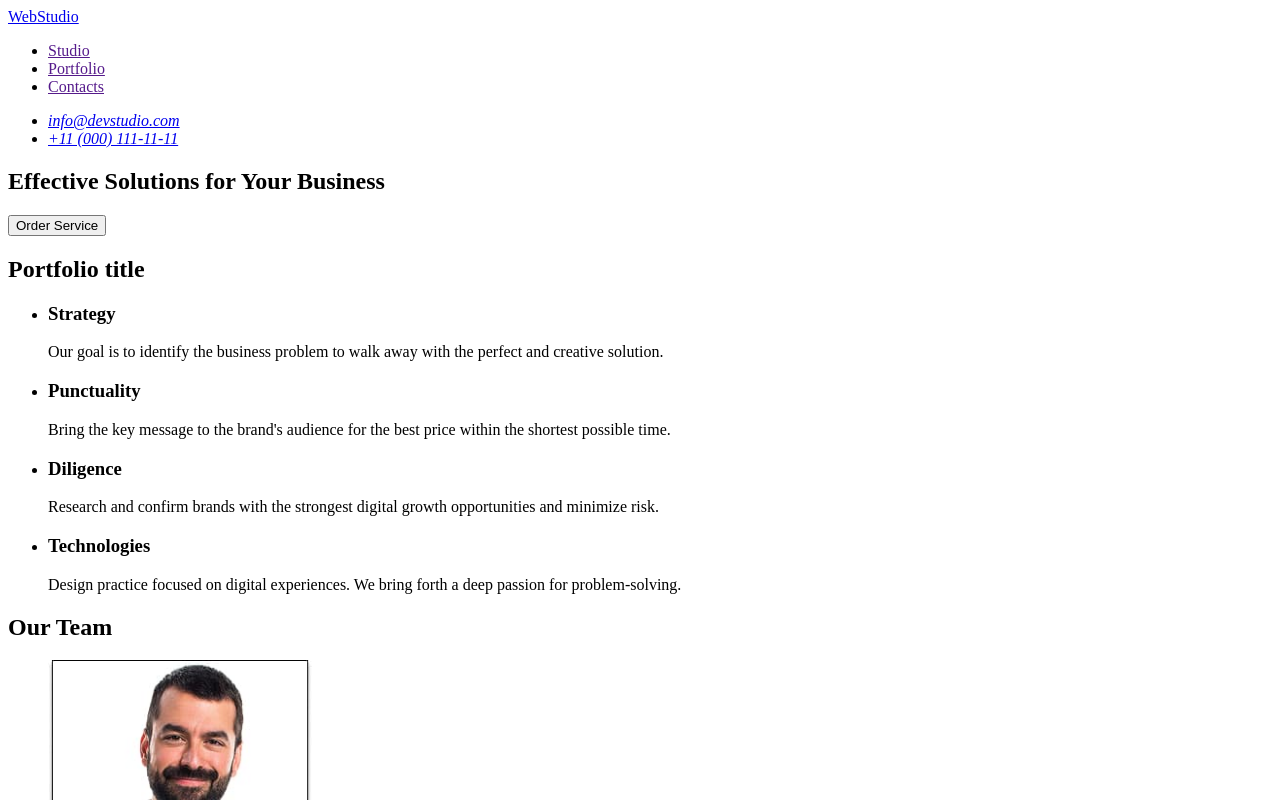
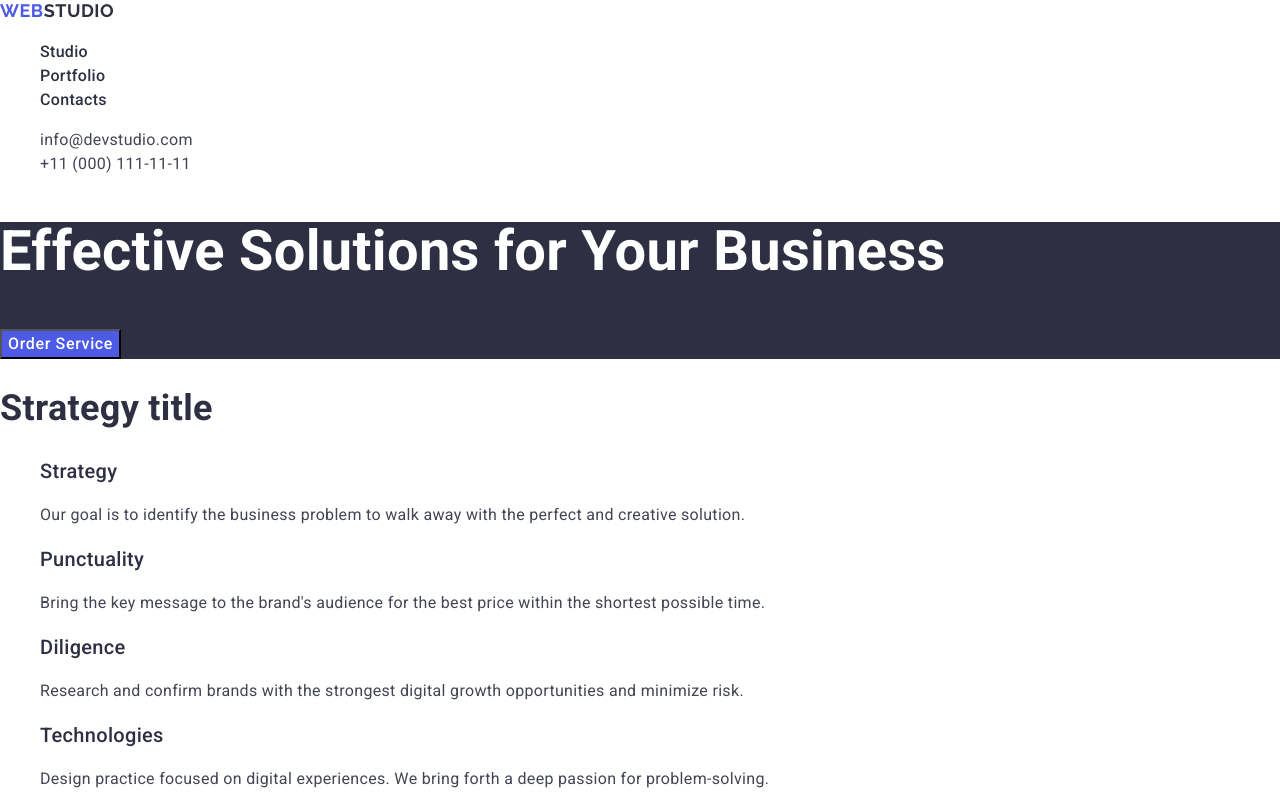
Before and after one commit to Vladik76/goit-markup-hw-06, a plain HTML site: page index.html in a window 1280 px wide. Shown: the top 800 px of the page. Drawn offline with nearby package versions, Linux system fonts and the light colour scheme.

Commit message:
first release

```diff
--- /dev/null
+++ b/css/styles.css
@@ -0,0 +1,83 @@
+body{
+    font-family: 'Roboto', 'Helvetica Neue', 'Verdana', 'Tahoma', sans-serif;
+    font-weight: 400;
+    letter-spacing: 0.02em;
+    color: #2e2f42;
+
+}
+h1{
+    font-weight: 700;
+    font-size: 56px;
+    color: #ffffff;
+    line-height: 107%;
+}
+h2{
+    font-weight: 700;
+    font-size: 36px;
+    line-height: 111%;
+}
+h3{
+    font-weight: 500;
+    font-size: 20px;
+    line-height: 120%;
+}
+ul{
+  list-style-type: none;
+}
+a{
+    text-decoration: none;
+    color: inherit;
+}
+nav{
+    font-weight: 500;
+    line-height: 150%;
+
+}
+address{
+    line-height: 150%;
+    color: #434455;
+    font-style: normal;
+}
+footer{
+    background-color: #2e2f42;
+}
+button{
+    font-family: 'Roboto', 'Helvetica Neue', 'Verdana', 'Tahoma', sans-serif;
+    background-color: #4d5ae5;
+    font-weight: 500;
+    line-height: 150%;
+    letter-spacing: 0.04em;
+    color: #ffffff;
+
+}
+p{
+    line-height: 150%;
+    color: #434455;
+}
+footer p{
+    color:#f4f4fd;
+}
+.logo{
+    text-transform: uppercase;
+    font-family: 'Raleway';
+    font-weight: 700;
+    line-height: 117%;
+    letter-spacing: 0.03em;
+    font-size: 18px;
+
+}
+.logo-altcolor{
+    color: #4d5ae5;;
+}
+.logo-footer-altcolor{
+    color: #f4f4fd;
+}
+.solutions{
+    background-color: #2e2f42;
+}
+.contacts{
+    background-color: #f4f4fd;
+}
+.contact-card{
+    background-color: #ffffff;
+}
--- a/index.html
+++ b/index.html
@@ -4,11 +4,17 @@
     <meta charset="UTF-8">
     <meta name="viewport" content="width=device-width, initial-scale=1.0">
     <title>WEBSTUDIO</title>
+    <link rel="stylesheet" href="https://cdnjs.cloudflare.com/ajax/libs/modern-normalize/3.0.1/modern-normalize.min.css" integrity="sha512-q6WgHqiHlKyOqslT/lgBgodhd03Wp4BEqKeW6nNtlOY4quzyG3VoQKFrieaCeSnuVseNKRGpGeDU3qPmabCANg==" crossorigin="anonymous" referrerpolicy="no-referrer" />
+    <link rel="preconnect" href="https://fonts.googleapis.com">
+    <link rel="preconnect" href="https://fonts.gstatic.com" crossorigin>
+    <link href="https://fonts.googleapis.com/css2?family=Raleway:wght@700&family=Roboto:wght@400;500;700&display=swap" rel="stylesheet">
+    <link href="./css/styles.css" rel="stylesheet">
+
 </head>
 <body>
     <header>
         <nav>
-            <a href="./index.html">WebStudio</a>
+            <a href="./index.html" class="logo"><span class="logo-altcolor">Web</span>Studio</a>
             <ul>
                 <li><a href="">Studio</a></li>
                 <li><a href="">Portfolio</a></li>
@@ -23,12 +29,12 @@
         </address>
     </header>
     <main>
-        <section>
+        <section id="solutions" class="solutions">
             <h1>Effective Solutions for Your Business</h1>
             <button type="button">Order Service</button>
         </section>
-        <section id="portfolio">
-            <h2>Portfolio title</h2>
+        <section id="strategy">
+            <h2>Strategy title</h2>
             <ul>
                 <li>
                     <h3>Strategy</h3>
@@ -48,10 +54,10 @@
                 </li>
             </ul>
         </section>
-        <section id="contacts">
+        <section id="contacts" class="contacts">
             <h2>Our Team</h2>
             <ul>
-                <li>
+                <li class="contact-card">
                     <img src="./images/Mark.jpg" alt="Mark Guerrero" width="264" height="260">
                     <h3>Mark Guerrero</h3>
                     <p>Product Designer</p>
@@ -73,9 +79,44 @@
                 </li>
             </ul>
         </section>
+        <section id="portfolio">
+            <h2>Our Portfolio</h2>
+            <ul>
+                <li>
+                    <img src="./images/bankingapp.jpg" alt="Banikng App" width="264" height="260">
+                    <h3>Banking App</h3>
+                    <p>App</p>
+                </li>
+                <li>
+                    <img src="./images/cashlesspayment.jpg" alt="Cashless Payment" width="264" height="260">
+                    <h3>Cashless Payment</h3>
+                    <p>Marketing</p>
+                </li>
+                <li>
+                    <img src="./images/meditationapp.jpg" alt="Meditation App" width="264" height="260">
+                    <h3>Meditation App</h3>
+                    <p>App</p>
+                </li>
+                <li>
+                    <img src="./images/taxiservice.jpg" alt="Taxi Service" width="264" height="260">
+                    <h3>Taxi Service</h3>
+                    <p>Marketing</p>
+                </li>
+                <li>
+                    <img src="./images/screenillustrations.jpg" alt="Screen Illustrations" width="264" height="260">
+                    <h3>Screen Illustrations</h3>
+                    <p>Design</p>
+                </li>
+                <li>
+                    <img src="./images/onlinecourses.jpg" alt="Online Cources" width="264" height="260">
+                    <h3>Online Cources</h3>
+                    <p>Marketing</p>
+                </li>
+            </ul>
+        </section>
     </main>
     <footer>
-        <a href="./index.html">WebStudio</a>
+        <a href="./index.html" class="logo"><span class="logo-altcolor">Web</span><span class="logo-footer-altcolor">Studio</span></a>
         <p>Increase the flow of customers and sales for your business with digital marketing & growth solutions.</p>
     </footer>
 </body>
```
Also changed, not shown: images/bankingapp.jpg (added), images/cashlesspayment.jpg (added), images/meditationapp.jpg (added), images/onlinecourses.jpg (added), images/screenillustrations.jpg (added), images/taxiservice.jpg (added).
